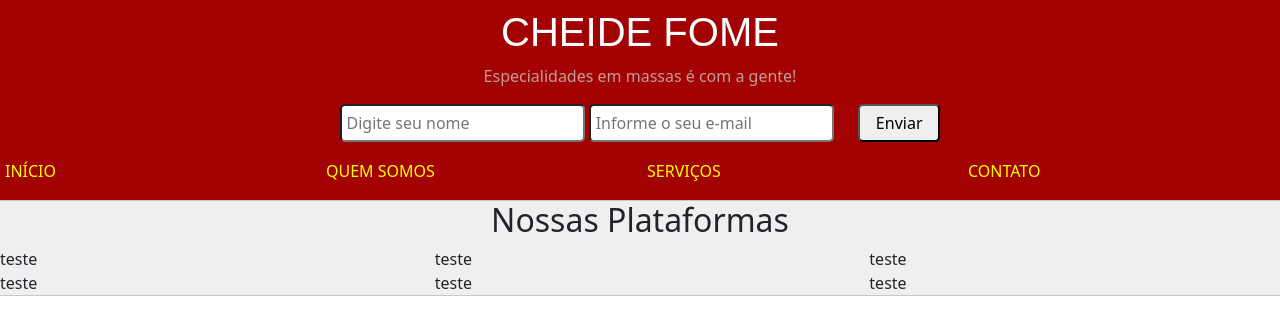
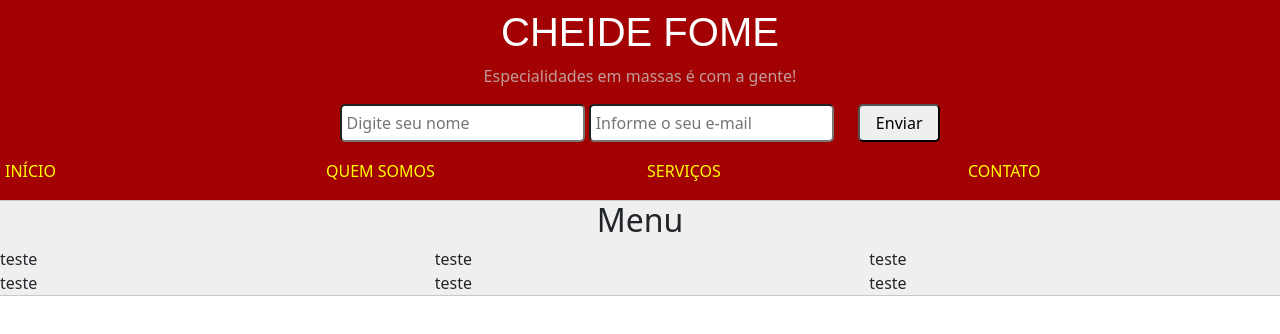
Before and after one commit to thallyselias/trabalho-web-part-1, a plain HTML site: page index.html in a window 1280 px wide. Shown: the part 102-436 px from the top of the page. Drawn offline with nearby package versions, Linux system fonts and the light colour scheme.

Commit message:
Modificação para o nome Menu

```diff
--- a/index.html
+++ b/index.html
@@ -34,7 +34,7 @@
     </div>
     <hr style="margin: 0px;">
     <div class="container-02">
-      <h2>Nossas Plataformas </h2>
+      <h2>Menu </h2>
       <div class="row">
         <div class="col">teste</div>
         <div class="col">teste</div>
```
